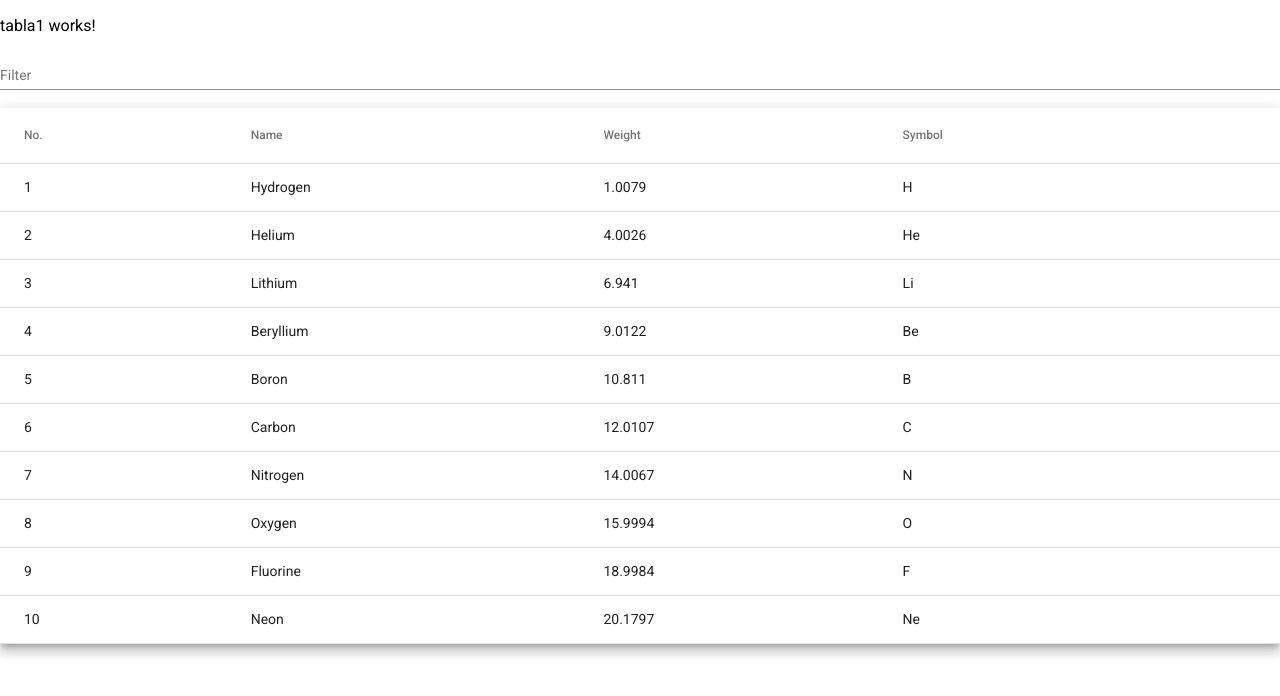
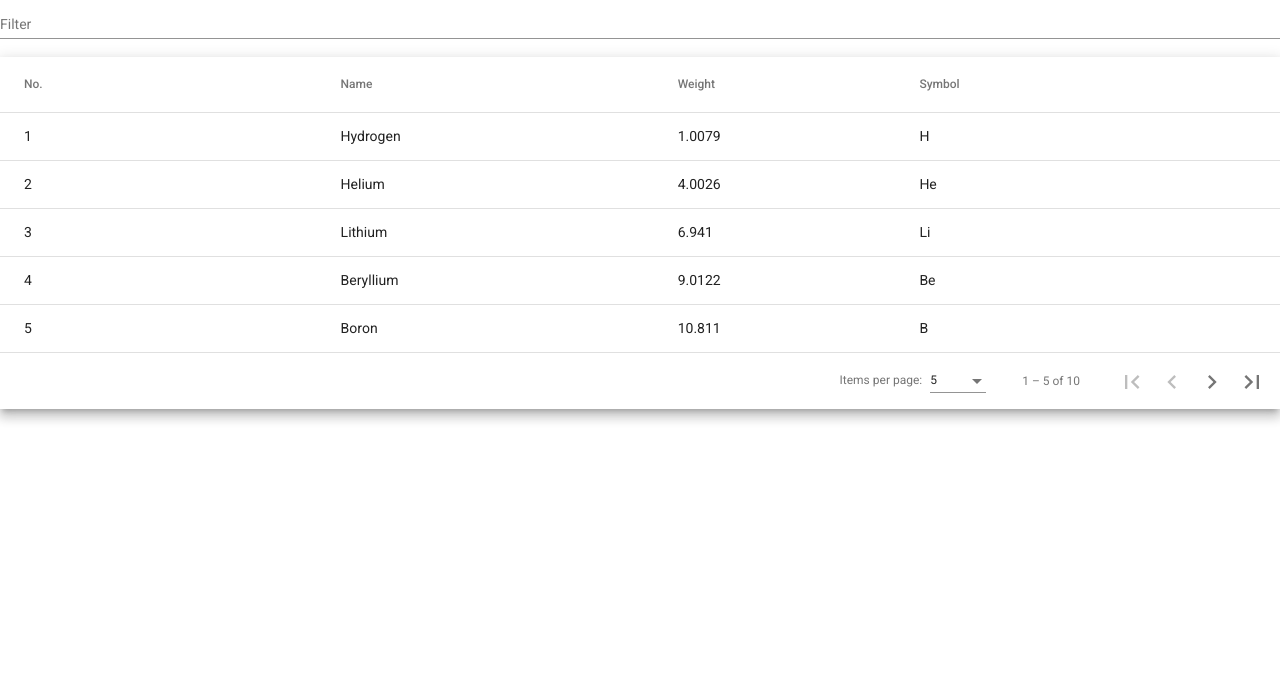
Before and after one commit to miguelciego/github-9rbpvl, an Angular app: page / in a window 1280 px wide. Shown: the top 696 px of the page. Built offline with nearby package versions, Linux system fonts and the light colour scheme.

Commit message:
Adicionando Paginación y ordenamiento

```diff
--- a/src/app/app.module.ts
+++ b/src/app/app.module.ts
@@ -7,6 +7,8 @@ import { BrowserAnimationsModule } from '@angular/platform-browser/animations';
 import { Tabla1Component } from './tabla1/tabla1.component';
 import { MatTableModule } from '@angular/material/table';
 import { MatInputModule } from '@angular/material/input';
+import { MatPaginatorModule } from '@angular/material/paginator';
+import { MatSortModule } from '@angular/material/sort';
 
 @NgModule({
   declarations: [
@@ -18,7 +20,9 @@ import { MatInputModule } from '@angular/material/input';
     AppRoutingModule,
     BrowserAnimationsModule,
     MatTableModule,
-    MatInputModule
+    MatInputModule,
+    MatPaginatorModule,
+    MatSortModule
   ],
   providers: [],
   bootstrap: [AppComponent]
--- a/src/app/tabla1/tabla1.component.css
+++ b/src/app/tabla1/tabla1.component.css
@@ -6,3 +6,6 @@ table {
   font-size: 14px;
   width: 100%;
 }
+th.mat-sort-header-sorted {
+  color: black;
+}
--- a/src/app/tabla1/tabla1.component.html
+++ b/src/app/tabla1/tabla1.component.html
@@ -1,20 +1,20 @@
-<p>tabla1 works!</p>
+<div class="mat-elevation-z8">
 <mat-form-field>
   <mat-label>Filter</mat-label>
   <input matInput (keyup)="applyFilter($event)" placeholder="Ex. ium">
 </mat-form-field>
 
-<table mat-table [dataSource]="dataSource" class="mat-elevation-z8">
+<table mat-table [dataSource]="dataSource" matSort class="mat-elevation-z8">
 
   <!-- Position Column -->
   <ng-container matColumnDef="position">
-    <th mat-header-cell *matHeaderCellDef> No. </th>
+    <th mat-header-cell *matHeaderCellDef mat-sort-header> No. </th>
     <td mat-cell *matCellDef="let element"> {{element.position}} </td>
   </ng-container>
 
   <!-- Name Column -->
   <ng-container matColumnDef="name">
-    <th mat-header-cell *matHeaderCellDef> Name </th>
+    <th mat-header-cell *matHeaderCellDef mat-sort-header> Name </th>
     <td mat-cell *matCellDef="let element"> {{element.name}} </td>
   </ng-container>
 
@@ -33,3 +33,5 @@
   <tr mat-header-row *matHeaderRowDef="displayedColumns"></tr>
   <tr mat-row *matRowDef="let row; columns: displayedColumns;"></tr>
 </table>
+  <mat-paginator [pageSizeOptions]="[5, 10, 20]" showFirstLastButtons></mat-paginator>
+</div>
--- a/src/app/tabla1/tabla1.component.ts
+++ b/src/app/tabla1/tabla1.component.ts
@@ -1,5 +1,7 @@
-import { Component, OnInit } from '@angular/core';
+import { Component, OnInit, ViewChild } from '@angular/core';
 import {MatTableDataSource} from '@angular/material/table';
+import { MatPaginator } from '@angular/material/paginator';
+import { MatSort } from '@angular/material/sort';
 
 export interface PeriodicElement {
   name: string;
@@ -31,14 +33,20 @@ export class Tabla1Component implements OnInit {
   displayedColumns: string[] = ['position', 'name', 'weight', 'symbol'];
   dataSource = new MatTableDataSource(ELEMENT_DATA);
 
+  @ViewChild(MatPaginator, {static: true}) paginator: MatPaginator;
+  @ViewChild(MatSort, {static: true}) sort: MatSort;
+
   applyFilter(event: Event) {
     const filterValue = (event.target as HTMLInputElement).value;
     this.dataSource.filter = filterValue.trim().toLowerCase();
   }
 
+
   constructor() { }
 
   ngOnInit(): void {
+    this.dataSource.paginator = this.paginator;
+    this.dataSource.sort = this.sort;
   }
 
 }
```
Also changed, not shown: 1 other file (tests, documents, lock files or other folders).
